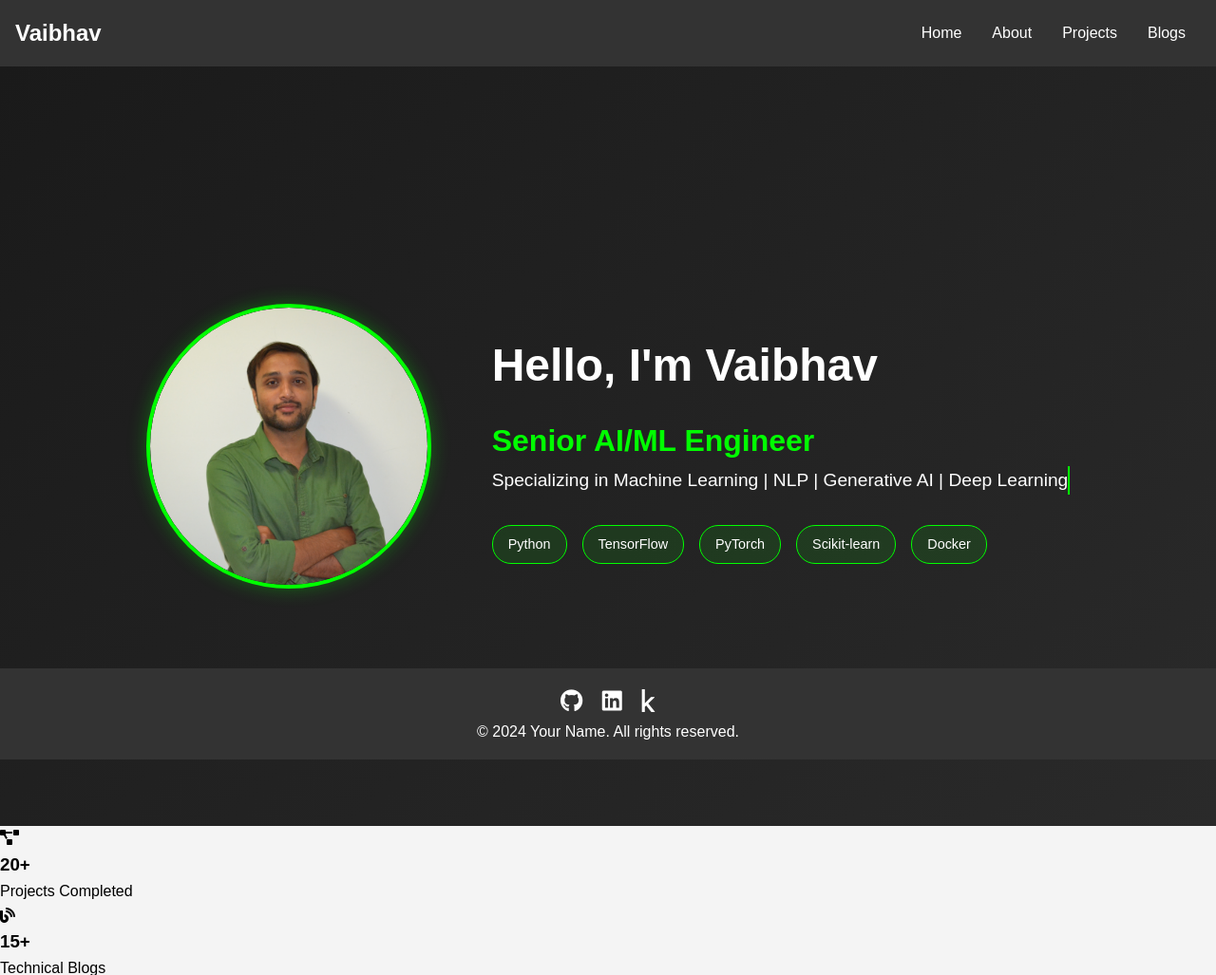
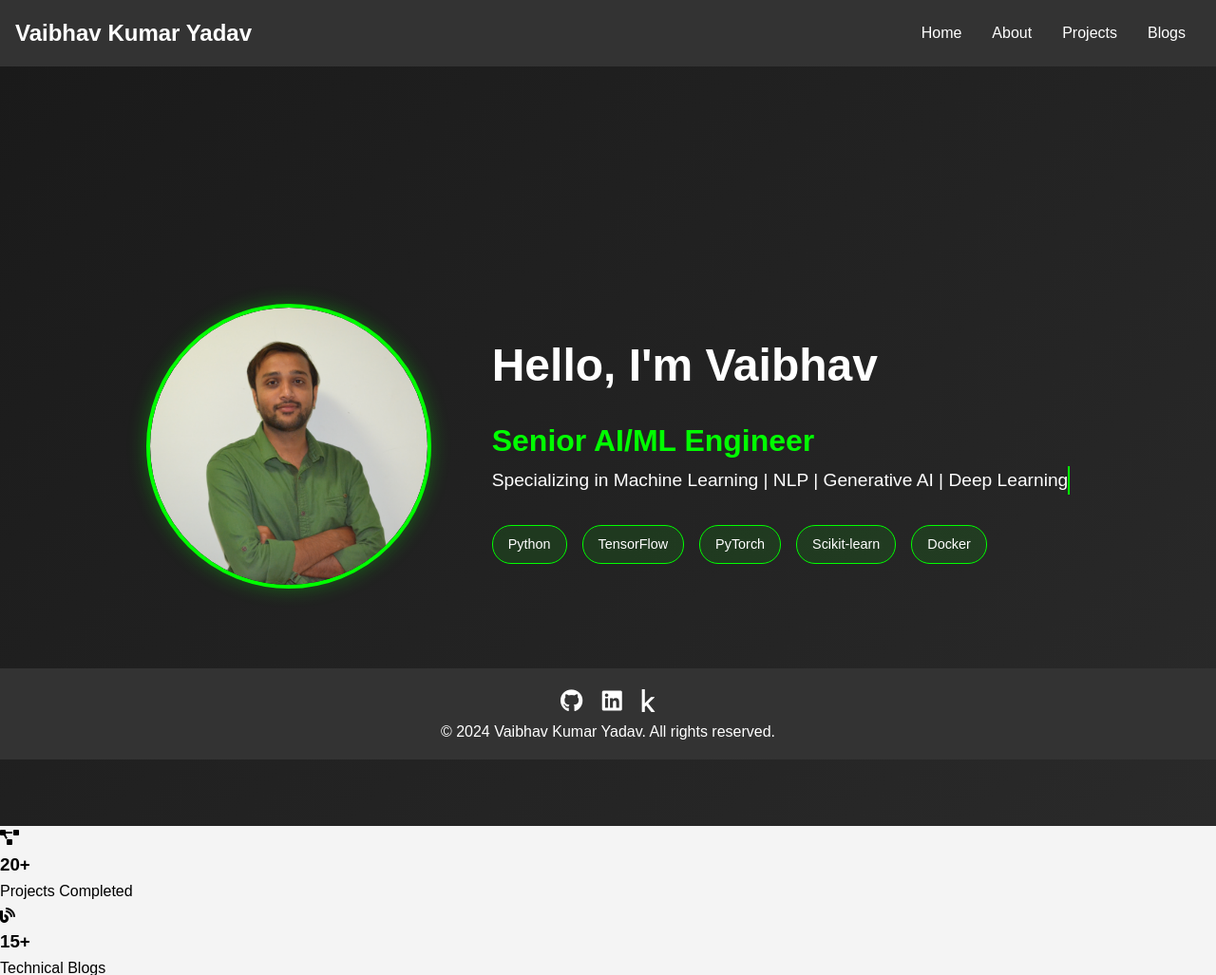
Before and after one commit to Vaibhav-Kumar-Yadav/Vaibhav-Kumar-Yadav, a Flask app: page / in a window 1280 px wide. Shown: the top 1027 px of the page at 95% size. Run offline with Flask 3, Linux system fonts and the light colour scheme.

Commit message:
Adding info

```diff
--- a/templates/base.html
+++ b/templates/base.html
@@ -3,13 +3,13 @@
 <head>
     <meta charset="UTF-8">
     <meta name="viewport" content="width=device-width, initial-scale=1.0">
-    <title>Your Name - Portfolio</title>
+    <title>Vaibhav Kumar Yadav - Portfolio</title>
     <link rel="stylesheet" href="{{ url_for('static', filename='css/style.css') }}">
     <link rel="stylesheet" href="https://cdnjs.cloudflare.com/ajax/libs/font-awesome/5.15.4/css/all.min.css">
 </head>
 <body>
     <nav class="navbar">
-        <div class="nav-brand">Vaibhav</div>
+        <div class="nav-brand">Vaibhav Kumar Yadav</div>
         <ul class="nav-menu">
             <li><a href="{{ url_for('home') }}">Home</a></li>
             <li><a href="{{ url_for('about') }}">About</a></li>
@@ -24,11 +24,11 @@
 
     <footer>
         <div class="social-links">
-            <a href="https://github.com/yourusername" target="_blank"><i class="fab fa-github"></i></a>
-            <a href="https://linkedin.com/in/yourusername" target="_blank"><i class="fab fa-linkedin"></i></a>
-            <a href="https://kaggle.com/yourusername" target="_blank"><i class="fab fa-kaggle"></i></a>
+            <a href="https://github.com/Vaibhav-Kumar-Yadav" target="_blank"><i class="fab fa-github"></i></a>
+            <a href="https://www.linkedin.com/in/vaibhav-kumar-aa1845122/" target="_blank"><i class="fab fa-linkedin"></i></a>
+            <a href="https://www.kaggle.com/vaibhavkryadav" target="_blank"><i class="fab fa-kaggle"></i></a>
         </div>
-        <p>&copy; 2024 Your Name. All rights reserved.</p>
+        <p>&copy; 2024 Vaibhav Kumar Yadav. All rights reserved.</p>
     </footer>
 
     <script src="{{ url_for('static', filename='js/main.js') }}"></script>
```
